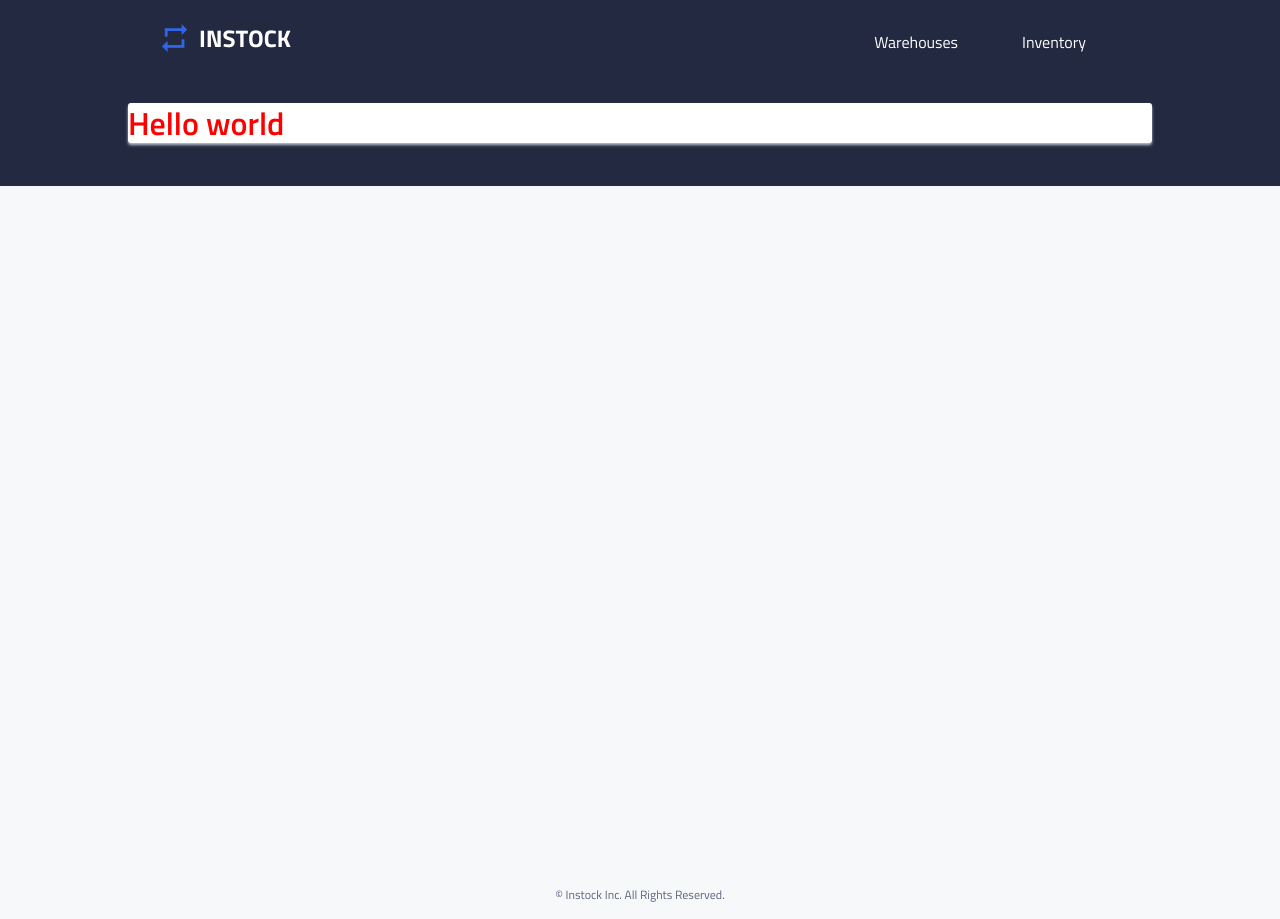
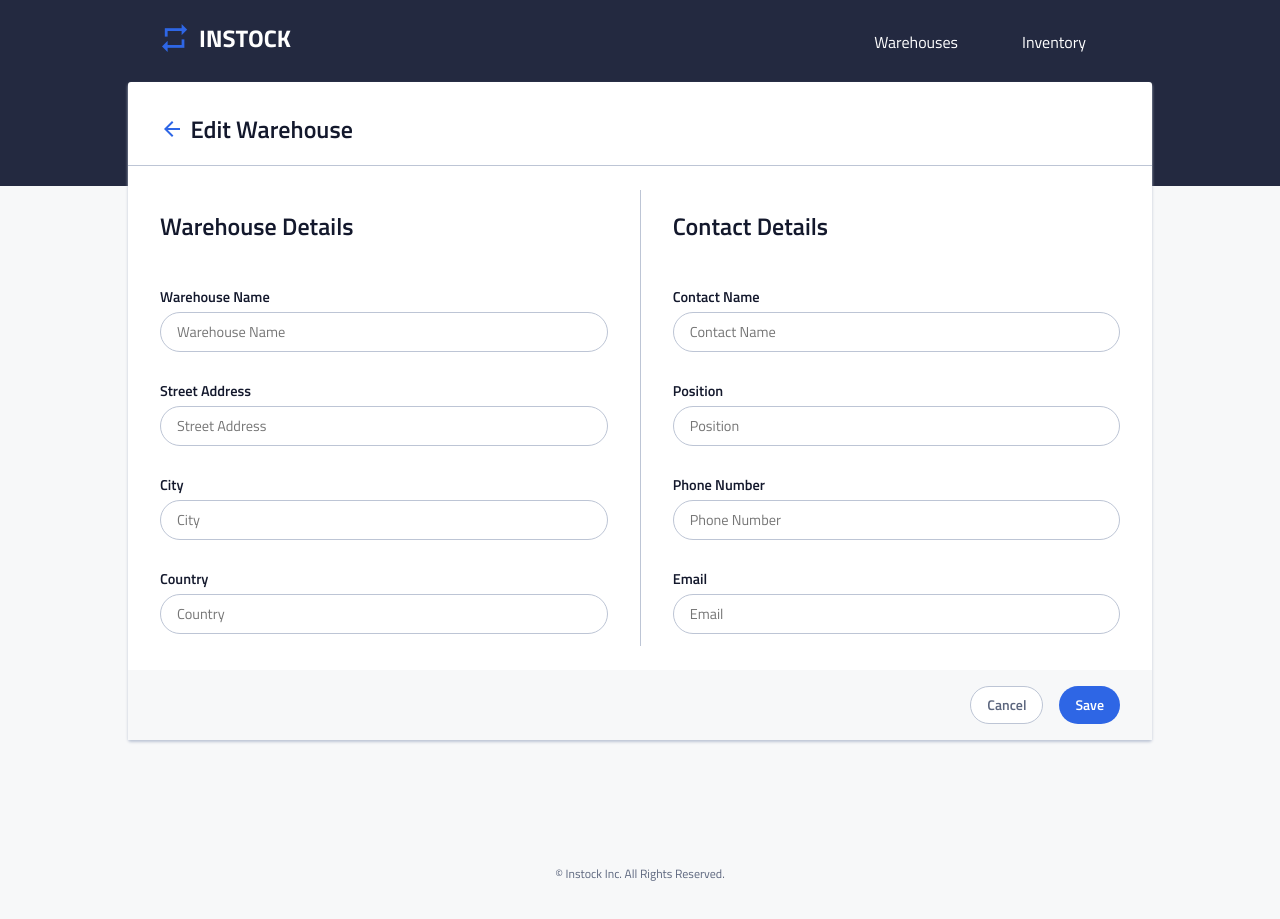
Before and after one commit to m-sekander/j22nk-instock-client, a React (Create React App) app: page /warehouses/1/edit in a window 1280 px wide. After the commit the page ends 898 px from the top, so only its background shows below. Built offline with nearby package versions, Linux system fonts and the light colour scheme; no server answers.

Commit message:
Style the page and prepopulate values from axios call

```diff
--- a/src/components/EditWarehouse/EditWarehouse.js
+++ b/src/components/EditWarehouse/EditWarehouse.js
@@ -2,13 +2,97 @@ import "./EditWarehouse.scss";
 import arrowBack from "../../assets/images/icons/arrow_back-24px.svg";
 import WarehouseInputs from "../WarehouseInputs/WarehouseInputs";
 import CTA from "../CTA/CTA";
-import {Link, useNavigate} from "react-router-dom";
+import {Link, useNavigate, useParams} from "react-router-dom";
 import axios from "axios";
-import {useState} from "react";
+import {useState, useEffect} from "react";
 
 function EditWarehouse() {
+    // Set up error messages array of 8 and fill initial values to ""
+    const [warehouseInfo, setWarehouseInfo] = useState(null);
+    const [errorMessages, setErrorMessages] = useState(new Array(8).fill(""));
+    const [isSuccessful, setIsSuccessful] = useState(false);
+
+    const {warehouseId} = useParams();
+    const navigate = useNavigate();
+
+    // Arrays to pass down to WarehouseInputs components
+    const warehouseInputFields = ["Warehouse Name", "Street Address", "City", "Country"];
+    const contactInputFields = ["Contact Name", "Position", "Phone Number", "Email"];
+    const warehouseErrorMessages = errorMessages.slice(0, 4);
+
+    const warehouseInputFieldNames = ["warehouseName", "address", "city", "country"];
+    const contactInputFieldNames = ["contactName", "position", "phone", "email"];
+    const contactErrorMessages = errorMessages.slice(4);
+
+    // Arrays of warehouse info received through axios call
+    // Convert object into array if warehouseInfo has values
+    const warehouseDetailArray = warehouseInfo ? Object.values(warehouseInfo) : [];
+    // Pop out last elemtent in the array (contact object), convert that into array
+    const contactDetailArray = warehouseDetailArray.length > 0 ? Object.values(warehouseDetailArray.pop()) : [];
+    // Remove first elemtent (ID which we don't need)
+    warehouseDetailArray.shift();
+
+    const handleSubmit = (event) => {
+        event.preventDefault();
+        const editedWarehouse = {
+            name: event.target.warehouseName.value,
+            address: event.target.address.value,
+            city: event.target.city.value,
+            country: event.target.country.value,
+            contact: {
+                name: event.target.contactName.value,
+                position: event.target.position.value,
+                phone: event.target.phone.value,
+                email: event.target.email.value
+            }
+        }
+    }
+
+    useEffect(()=>{
+        axios.get("http://localhost:8080/warehouses/" + warehouseId)
+            .then((response) => {
+                setWarehouseInfo(response.data);
+            })
+            .catch((error) => {
+                console.log(error);
+            })
+    }, []);
+
     return (
-        <h1 className="edit-warehouse">Hello world</h1>
+        <>
+            <div className="edit-warehouse__title-container">
+                <Link to="/warehouses" className="edit-warehouse__link">
+                    <img className="edit-warehouse__icon" src={arrowBack} alt="back icon"></img>
+                </Link>
+                <h1 className="edit-warehouse__title">Edit Warehouse</h1>
+            </div>
+            <form className="edit-warehouse__form" onSubmit={handleSubmit}>
+                <div className="edit-warehouse__inputs-container">
+                    <WarehouseInputs
+                        title="Warehouse Details"
+                        inputFields={warehouseInputFields}
+                        fieldNames={warehouseInputFieldNames}
+                        errorMessages={warehouseErrorMessages}
+                        fieldValues={warehouseDetailArray}/>
+                    <WarehouseInputs
+                        title="Contact Details"
+                        inputFields={contactInputFields}
+                        fieldNames={contactInputFieldNames}
+                        errorMessages={contactErrorMessages}
+                        fieldValues={contactDetailArray}
+                        className={"warehouse-inputs--with-divider"}/>
+                </div>
+                {isSuccessful
+                    && <div className="edit-warehouse__modal">
+                            Informaition is saved successfully.
+                        </div>
+                }
+                <div className="edit-warehouse__button-container">
+                    <CTA text="Cancel" link="/warehouses" type="secondary" />
+                    <CTA text="Save" isButton={true} />
+                </div>
+            </form>
+        </>
     );
 }
 
--- a/src/components/EditWarehouse/EditWarehouse.scss
+++ b/src/components/EditWarehouse/EditWarehouse.scss
@@ -1,3 +1,68 @@
+@use "../../styles/partials/colors" as *;
+@use "../../styles/partials/breakpoints" as *;
+@use "../../styles/partials/mixins" as *;
+
 .edit-warehouse {
-    color: red;
+
+    &__title-container {
+        display: flex;
+        align-items: center;
+        gap: 0.4rem;
+        padding: 0.7rem 1rem 0;
+
+        @include tablet {
+            padding: 0.7rem 2rem 0;
+            border-bottom: 1px solid $secondary-outline;
+        }
+    }
+
+    &__title {
+        font-size: 1.5rem;
+    }
+
+    &__icon {
+        width: 1.25rem;
+        vertical-align: bottom;
+
+        @include tablet {
+            width: 1.5rem;
+        }
+    }
+
+    &__inputs-container {
+        display: flex;
+        flex-direction: column;
+
+        @include tablet {
+            flex-direction: row;
+        }
+    }
+
+    &__modal {
+        border: 1px solid green;
+        border-radius: 4px;
+        background-color: lightgreen;
+        padding: 2rem;
+    }
+
+    &__button-container {
+        background-color: $background-page;
+        display: flex;
+        flex-direction: row;
+        justify-content: flex-end;
+        padding: 0.75rem 1.25rem;
+        gap: 1rem;
+
+        @include tablet {
+            padding: 1rem 2rem;
+        }
+    }
+
+    &__button {
+        width: 100%;
+
+        @include tablet {
+            width: auto;
+        }
+    }
 }
--- a/src/components/WarehouseInputs/WarehouseInputs.js
+++ b/src/components/WarehouseInputs/WarehouseInputs.js
@@ -1,7 +1,7 @@
 import "./WarehouseInputs.scss";
 import errorIcon from "../../assets/images/icons/error-24px.svg"
 
-function WarehouseInputs({title, inputFields, fieldNames, errorMessages, className}) {
+function WarehouseInputs({title, inputFields, fieldNames, errorMessages, fieldValues, className}) {
     return (
         <div className={"warehouse-inputs " + className}>
             <h2>{title}</h2>
@@ -13,6 +13,7 @@ function WarehouseInputs({title, inputFields, fieldNames, errorMessages, classNa
                             className="warehouse-inputs__input"
                             placeholder={inputField}
                             name={fieldNames[index]}
+                            value={fieldValues && fieldValues[index]}
                             ></input>
                         {errorMessages[index] &&
                             <p className="warehouse-inputs__error">
```
